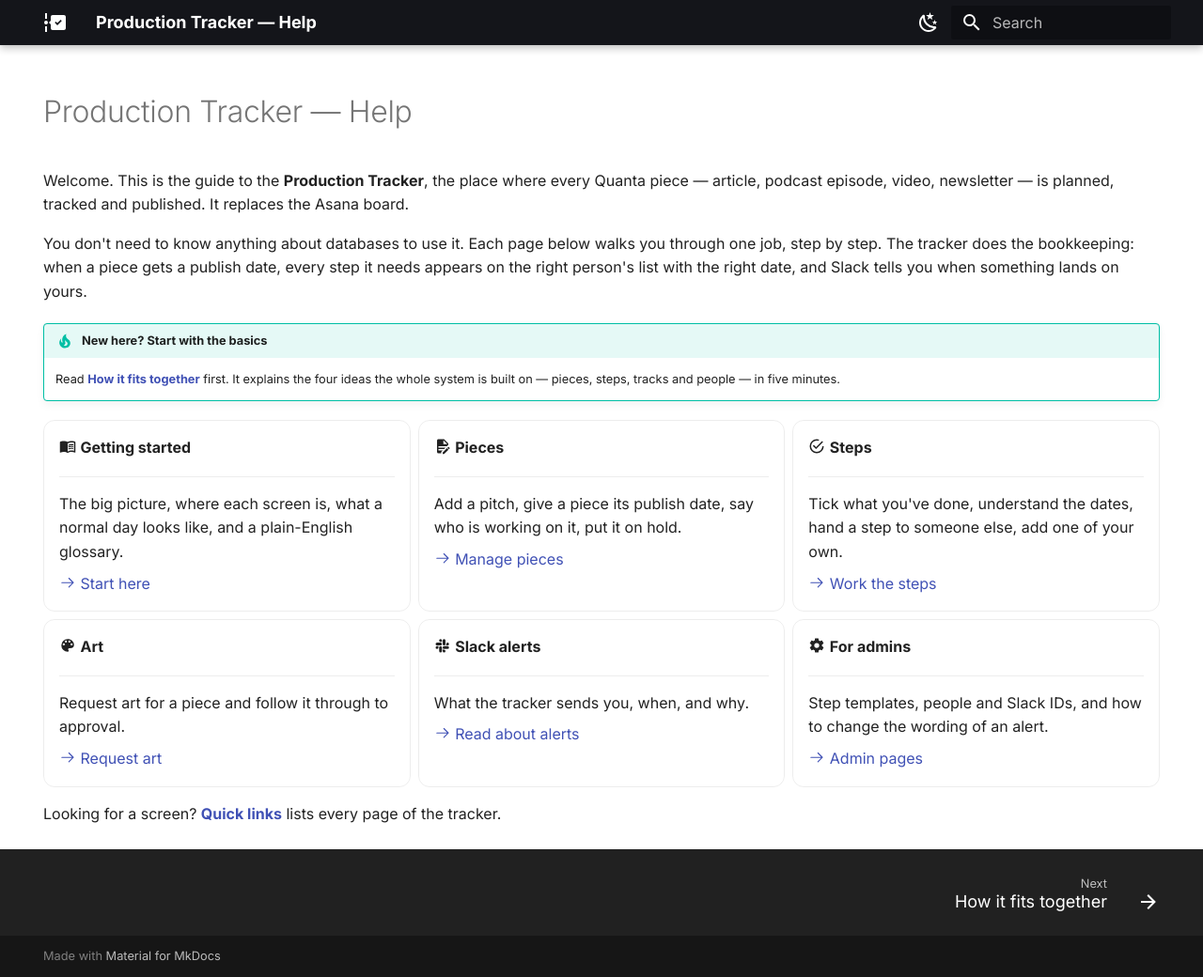
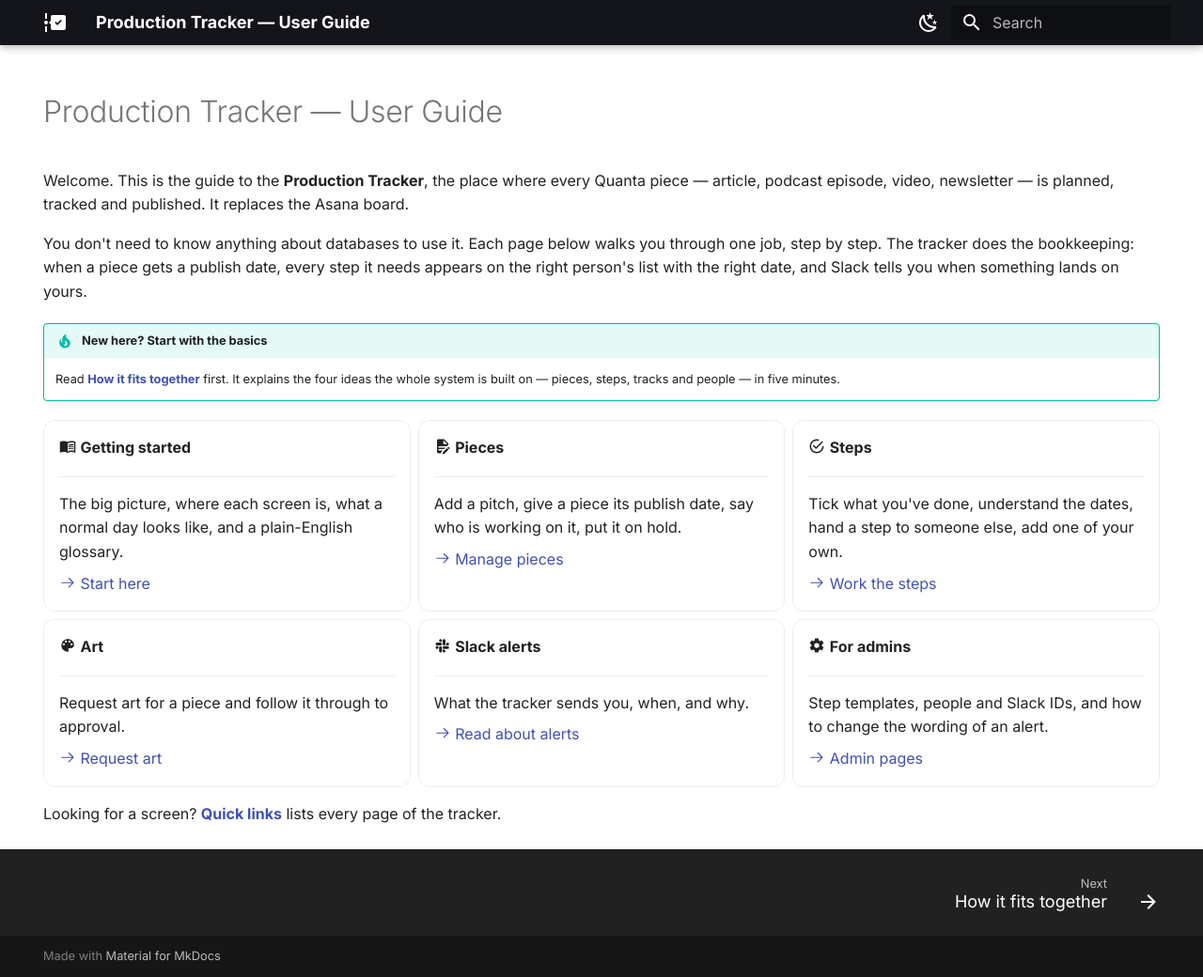
Before and after one commit to DominicRannie/quanta-production-tracker-guide, an MkDocs documentation site: the page built from docs/index.md, in a window 1280 px wide and 1040 px high. Shown: the whole window at 94% size. Built offline with MkDocs 1.6.1 and Material for MkDocs 9.7.7, drawn with Linux system fonts in a browser that asks for light colours.

Commit message:
Rename to Production Tracker — User Guide; new slug

```diff
--- a/docs/index.md
+++ b/docs/index.md
@@ -4,7 +4,7 @@ hide:
   - toc
 ---
 
-# Production Tracker — Help
+# Production Tracker — User Guide
 
 Welcome. This is the guide to the **Production Tracker**, the place where every Quanta piece — article, podcast episode, video, newsletter — is planned, tracked and published. It replaces the Asana board.
 
--- a/mkdocs.yml
+++ b/mkdocs.yml
@@ -1,10 +1,10 @@
-site_name: Production Tracker — Help
+site_name: Production Tracker — User Guide
 site_description: How to plan, track and publish Quanta's articles, podcasts and videos in the Production Tracker.
 site_author: Quanta Magazine
 
 # Set to the published address once the GitHub repo and Pages are created, e.g.
-# https://dominicrannie.github.io/quanta-help/  or a custom domain.
-site_url: https://dominicrannie.github.io/quanta-help/
+# https://dominicrannie.github.io/quanta-production-tracker-guide/  or a custom domain.
+site_url: https://dominicrannie.github.io/quanta-production-tracker-guide/
 
 theme:
   name: material
```
Also changed, not shown: README.md (+4 -4 lines), 1 other file.
